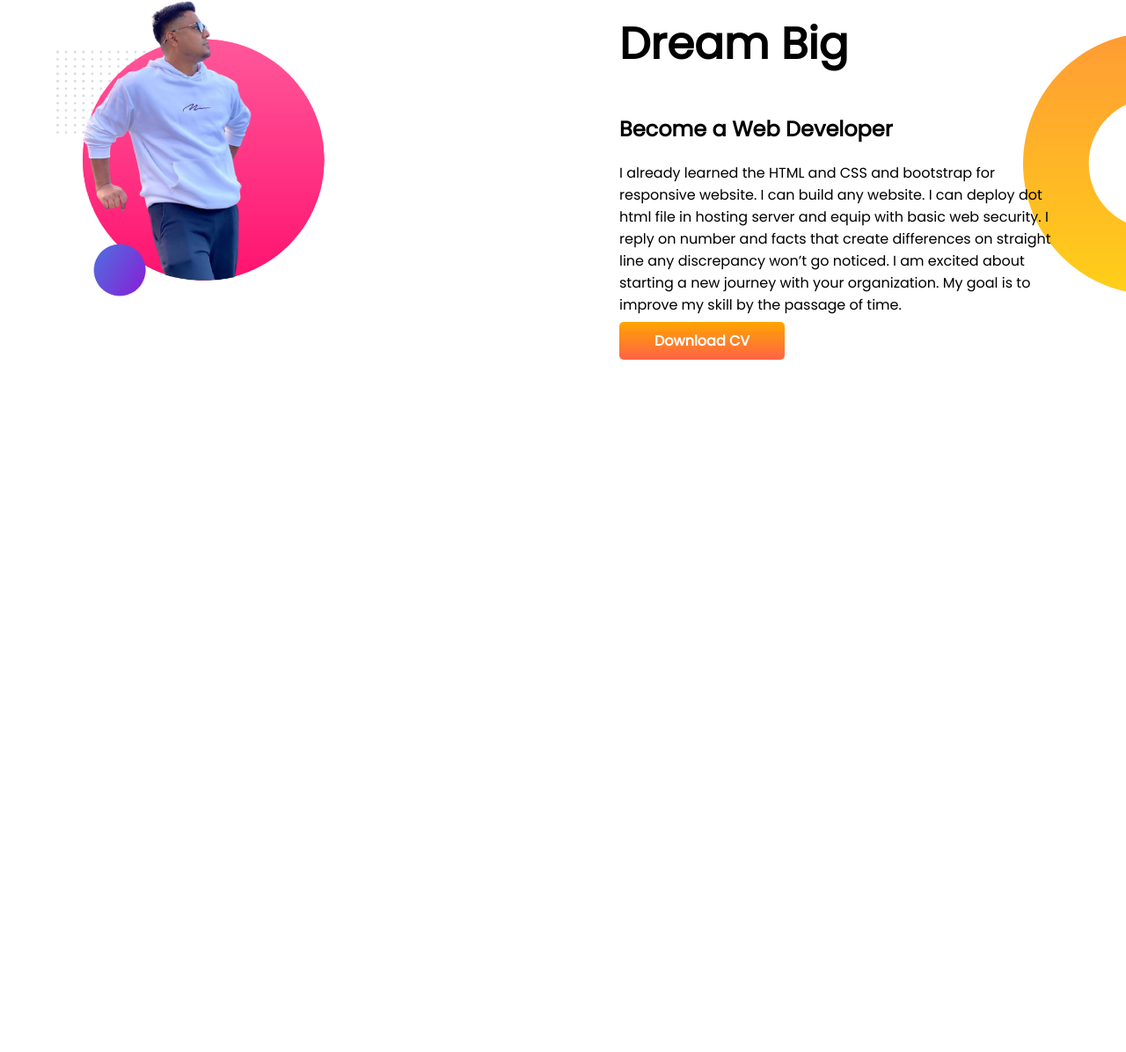
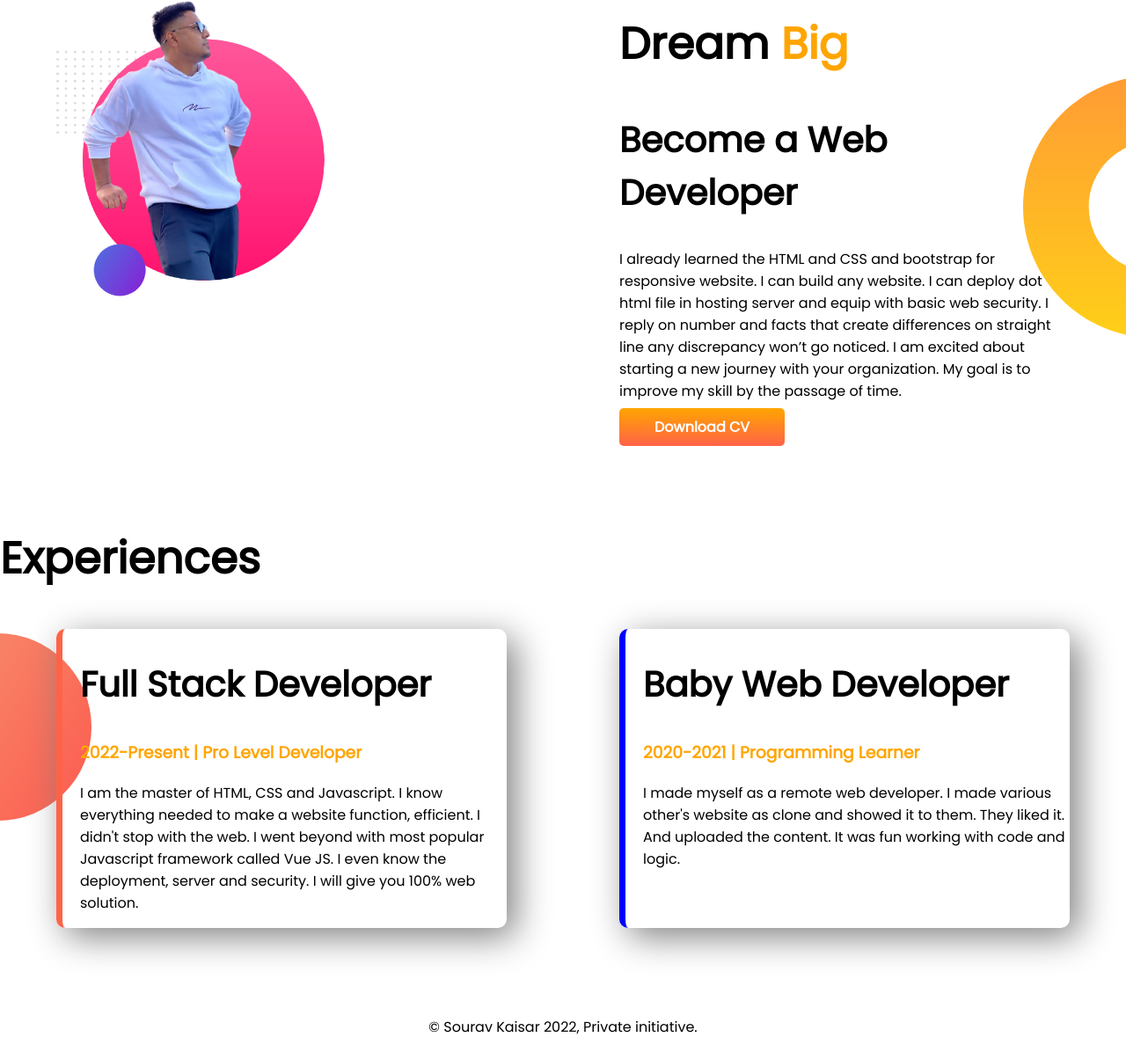
Before and after one commit to mdsourav22/Developer-Portfolio, a plain HTML site: page index.html in a window 1280 px wide. Shown: the part 792-1988 px from the top of the page at 88% size. Before the commit the page ends 1292 px from the top, so only its background shows below. Drawn offline with Linux system fonts and the light colour scheme.

Commit message:
styled border and footer added

```diff
--- a/index.html
+++ b/index.html
@@ -13,10 +13,10 @@
 </head>
 
 <body>
-    <section class="top-banner">
+    <section class="top-banner flexible-container">
         <div class="half-width">
             <h1>Welcome to</h1>
-            <h1> <span class="color-name"> Sourav </span> World</h1>
+            <h1> <span class="color-name"> Sourav's </span> World</h1>
             <h3> Tech Enthusiast and Full Stack Web Developer</h3>
             <p>I am a student at Hochschule Rhein-Waal, pursuing M.Sc. in International Management and Psychology. I am
                 very much fascinated about Digital things and I am used to be worked at Digital Arena. As an tech
@@ -31,12 +31,12 @@
             <img src="images/sourav.png">
         </div>
     </section>
-    <section class="dream-big">
+    <section class="dream-big flexible-container">
         <div class="half-width">
             <img src="images/sourav1.png" alt="">
         </div>
         <div class="half-width">
-            <h1>Dream Big</h1>
+            <h1>Dream <span class="color-name">Big</span></h1>
             <h2> Become a Web Developer</h2>
             <p>I already learned the HTML and CSS and bootstrap for responsive website. I can build any website. I can
                 deploy dot html file in hosting server and equip with basic web security. I reply on number and facts
@@ -45,8 +45,32 @@
             <a class="link-button" target="_blank" href="CV/CV-Sourav.pdf">Download CV</a>
 
         </div>
+    </section>
 
+    <section class="experience-area">
+        <h1>Experiences</h1>
+        <div class="flexible-container">
+            <div id="Full-Stack-Developer" class="experience-item">
+                <h2>Full Stack Developer</h2>
+                <h3 class="color-name">2022-Present | Pro Level Developer</h3>
+                <p>I am the master of HTML, CSS and Javascript. I know everything needed to make a website function,
+                    efficient. I didn't stop with the web. I went beyond with most popular Javascript framework called
+                    Vue
+                    JS. I even know the deployment, server and security. I will give you 100% web solution.</p>
+
+            </div>
+            <div id="Baby-Web-Developer" class="experience-item">
+                <h2>Baby Web Developer</h2>
+                <h3 class="color-name">2020-2021 | Programming Learner</h3>
+                <p> I made myself as a remote web developer. I made various other's website as clone and showed it to
+                    them.
+                    They liked it. And uploaded the content. It was fun working with code and logic.</p>
+            </div>
+        </div>
     </section>
 </body>
+<footer>
+    <p>© Sourav Kaisar 2022, Private initiative.</p>
+</footer>
 
 </html>
--- a/style.css
+++ b/style.css
@@ -7,11 +7,15 @@ h1 {
     font-size: 50px;
 }
 
+h2 {
+    font-size: 40px;
+}
+
 .color-name {
     color: orange;
 }
 
-section {
+.flexible-container {
     display: flex;
     margin-bottom: 100px;
 }
@@ -45,3 +49,30 @@ section {
     background-repeat: no-repeat;
     background-position: right;
 }
+
+.experience-area {
+    background-image: url(images/exp-bg.png);
+    background-repeat: no-repeat;
+    background-position: left;
+}
+
+.experience-item {
+    width: 40%;
+    margin-left: 5%;
+    margin-right: 5%;
+    padding-left: 20px;
+    border-radius: 10px;
+    box-shadow: 10px 10px 40px gray;
+}
+
+#Full-Stack-Developer {
+    border-left: 7px solid tomato;
+}
+
+#Baby-Web-Developer {
+    border-left: 7px solid blue;
+}
+
+footer p {
+    text-align: center;
+}
```
